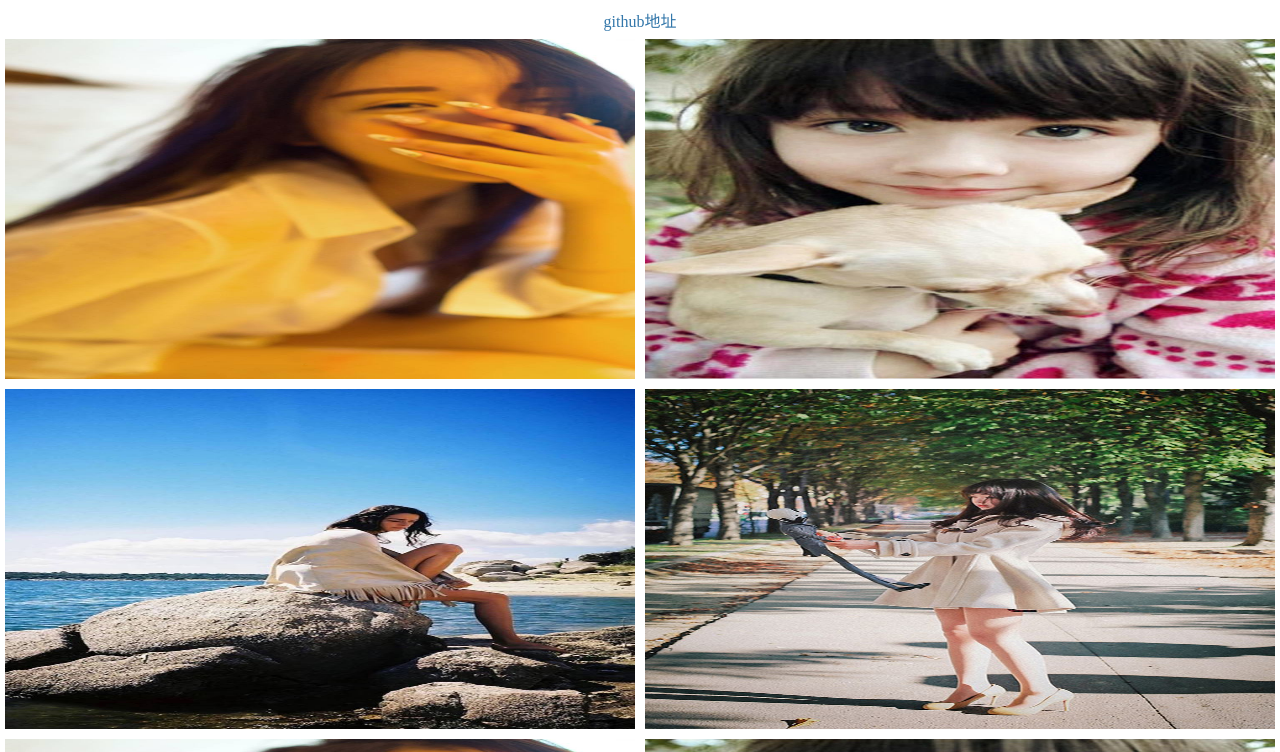
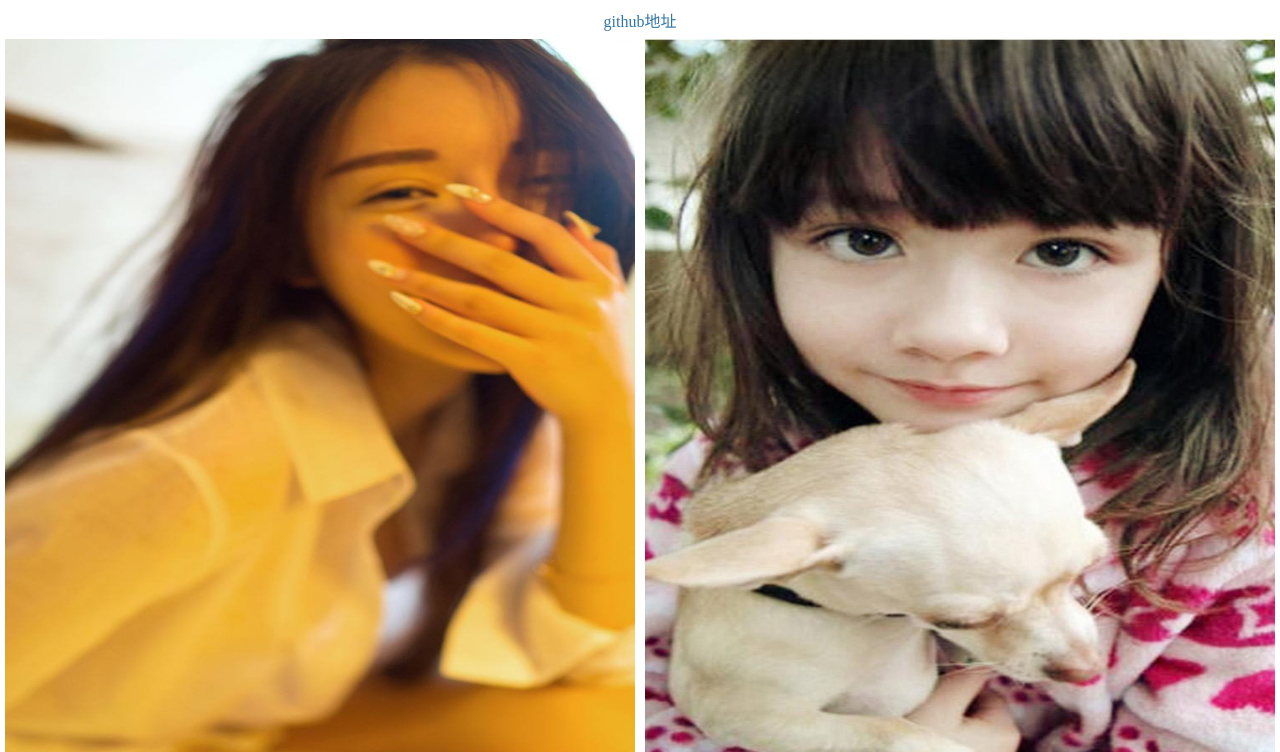
Before and after one commit to sl1673495/easy-lazyload, a plain HTML site: page index.html in a window 1280 px wide. Shown: the part 48-800 px from the top of the page. Drawn offline with Linux system fonts and the light colour scheme.

Commit message:
feature: 示例新增对pc支持

```diff
--- a/index.html
+++ b/index.html
@@ -85,6 +85,18 @@
   <script src='./assets/images/loading.js'></script>
   <script src="./easy-lazyload.js"></script>
   <script>
+    var resize = function() {
+      if (window.innerWidth > 500) {
+        var imgHeight = window.innerHeight
+        var imgArr = [].slice.call(document.querySelectorAll('img'))
+        for (var i = 0; i < imgArr.length; i++) {
+          imgArr[i].style.height = imgHeight + 'px';
+        }
+      }
+    }
+
+    resize()
+
     var loader = new EasyLazyLoad('.img-wrap', {
       delay: 1000,
       preLoad: 1,
@@ -111,6 +123,7 @@
               img.dataset.src = images[i % 4]
               document.querySelector('.img-wrap').appendChild(img)
             }
+            resize()
             loader.refresh()
             done()
           }, 1500);
```
